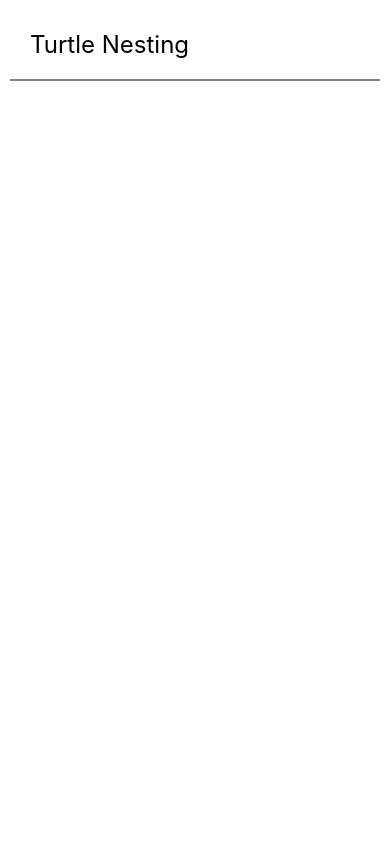
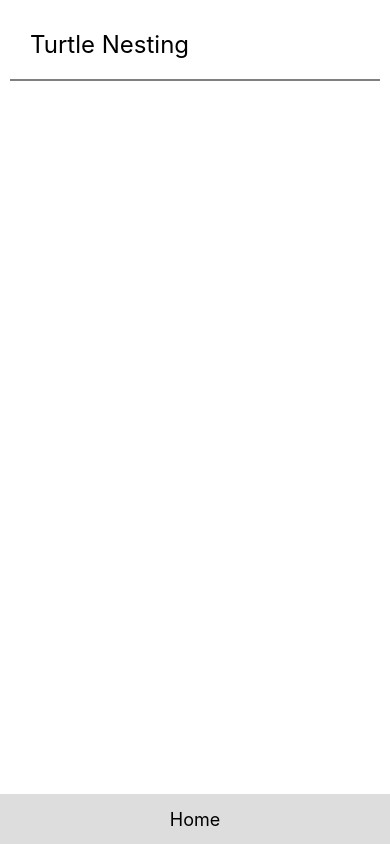
Before and after one commit to michaellatter/TurtleDataEntryApp, a React Native app: screen /NestingDatasheetPage in a window 390 px wide. Both pictures are taken after a click on the element 91 px from the left and 232 px from the top of the page. Built offline with nearby package versions, Linux system fonts and the light colour scheme.

Commit message:
Added bottom bottom navigation bar

```diff
--- /dev/null
+++ b/components/BottomNavBar.js
@@ -0,0 +1,36 @@
+// BottomNavBar.js
+import React from 'react';
+import { View, StyleSheet, TouchableOpacity, Text } from 'react-native';
+import { useNavigation } from '@react-navigation/native';
+import { useTheme } from '../context/ThemeContext'; // Adjust the path as necessary
+
+const BottomNavBar = () => {
+  const navigation = useNavigation();
+  const { theme } = useTheme();
+
+  return (
+    <View style={[styles.container, { backgroundColor: theme.rectangle }]}>
+      <TouchableOpacity onPress={() => navigation.navigate('NavigationPage')}>
+        <Text style={[styles.text, { color: theme.rectangleText }]}>Home</Text>
+      </TouchableOpacity>
+    </View>
+  );
+};
+
+export default BottomNavBar;
+
+const styles = StyleSheet.create({
+  container: {
+    position: 'absolute',
+    bottom: 0,
+    left: 0,
+    right: 0,
+    height: 50,
+    backgroundColor: 'rgba(0, 0, 0, 0.5)', // Semi-transparent background
+    justifyContent: 'center',
+    alignItems: 'center',
+  },
+  text: {
+    fontSize: 18,
+  },
+});
--- a/components/NavigationPage.js
+++ b/components/NavigationPage.js
@@ -5,7 +5,6 @@ import DatasheetTile from './DatasheetTile';
 import ToggleButton from './ToggleButton';
 import StackNavigator from '../navigation/StackNavigator';
 import { useNavigation } from '@react-navigation/native'; // Import useNavigation
-
 
 const NavigationPage = () => {
   const { theme, toggleTheme } = useTheme();
--- a/components/NestingDatasheetPage.js
+++ b/components/NestingDatasheetPage.js
@@ -1,6 +1,7 @@
 import React from 'react';
 import { StyleSheet, Text, View } from 'react-native';
 import { useTheme } from '../context/ThemeContext'; // Adjust the path as necessary
+import BottomNavBar from './BottomNavBar'; // Adjust the path as necessary
 
 const NestingDatasheetPage = () => {
   const { theme } = useTheme();
@@ -12,6 +13,7 @@ const NestingDatasheetPage = () => {
       </View>
       <View style={styles.separator} />
       {/* Add more content here */}
+      <BottomNavBar />
     </View>
   );
 };
```
